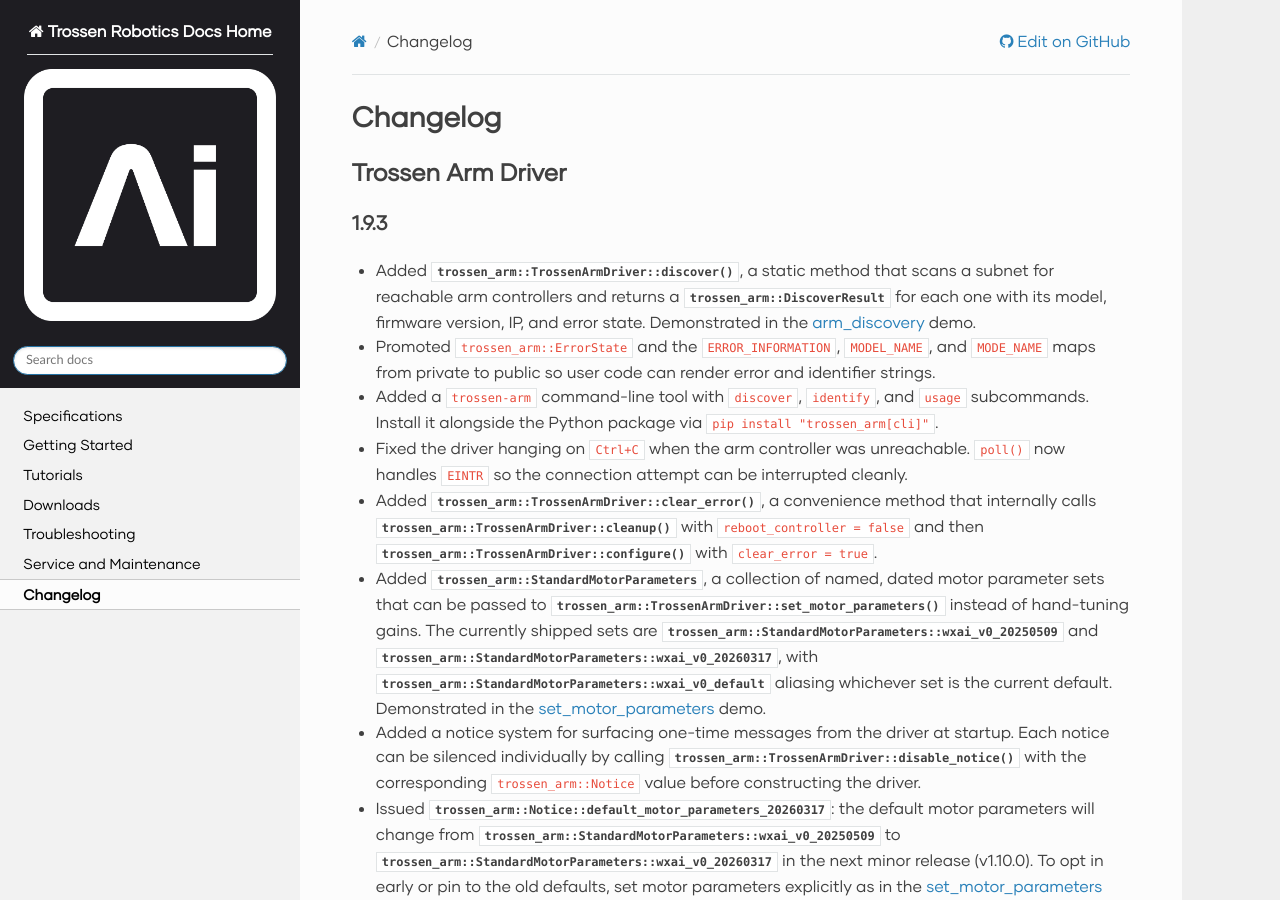
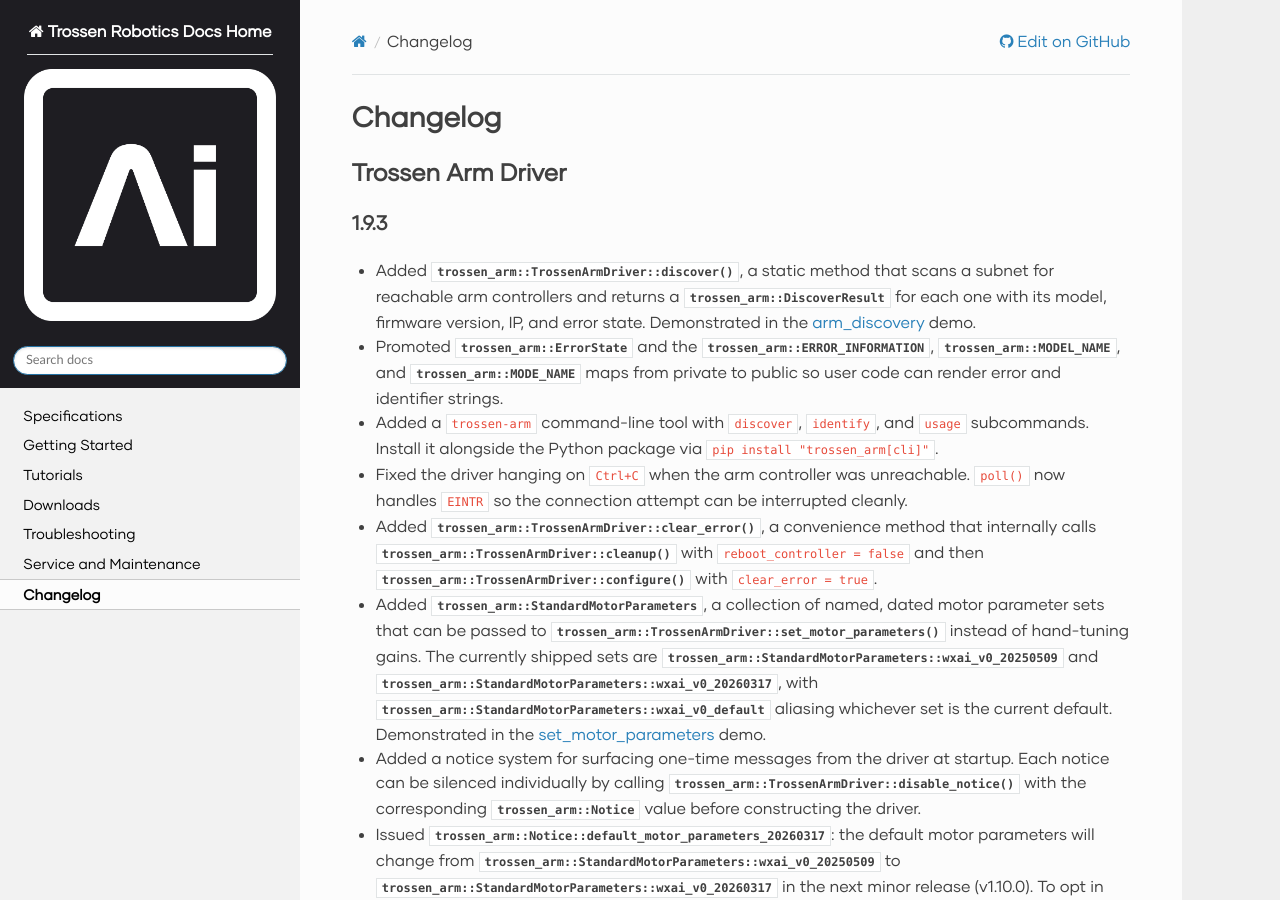
Before and after one commit to TrossenRobotics/trossen_arm, a Sphinx documentation site: the page built from docs/changelog.rst, in a window 1280 px wide and 900 px high. Built offline with Sphinx 7.4.7 and the Read the Docs theme 3.1.0, drawn with Linux system fonts in a browser that asks for light colours; some web fonts are replaced; pages that are not in the unit, such as notebooks, are missing from menus.

```diff
--- a/docs/changelog.rst
+++ b/docs/changelog.rst
@@ -10,7 +10,7 @@ Trossen Arm Driver
 
 - Added :func:`trossen_arm::TrossenArmDriver::discover`, a static method that scans a subnet for reachable arm controllers and returns a :class:`trossen_arm::DiscoverResult` for each one with its model, firmware version, IP, and error state.
   Demonstrated in the :ref:`getting_started/demo_scripts:`arm_discovery`_` demo.
-- Promoted ``trossen_arm::ErrorState`` and the ``ERROR_INFORMATION``, ``MODEL_NAME``, and ``MODE_NAME`` maps from private to public so user code can render error and identifier strings.
+- Promoted :enum:`trossen_arm::ErrorState` and the :var:`trossen_arm::ERROR_INFORMATION`, :var:`trossen_arm::MODEL_NAME`, and :var:`trossen_arm::MODE_NAME` maps from private to public so user code can render error and identifier strings.
 - Added a ``trossen-arm`` command-line tool with ``discover``, ``identify``, and ``usage`` subcommands.
   Install it alongside the Python package via ``pip install "trossen_arm[cli]"``.
 - Fixed the driver hanging on ``Ctrl+C`` when the arm controller was unreachable.
@@ -20,7 +20,7 @@ Trossen Arm Driver
   The currently shipped sets are :member:`trossen_arm::StandardMotorParameters::wxai_v0_20250509` and :member:`trossen_arm::StandardMotorParameters::wxai_v0_20260317`, with :member:`trossen_arm::StandardMotorParameters::wxai_v0_default` aliasing whichever set is the current default.
   Demonstrated in the :ref:`getting_started/demo_scripts:`set_motor_parameters`_` demo.
 - Added a notice system for surfacing one-time messages from the driver at startup.
-  Each notice can be silenced individually by calling :func:`trossen_arm::TrossenArmDriver::disable_notice` with the corresponding ``trossen_arm::Notice`` value before constructing the driver.
+  Each notice can be silenced individually by calling :func:`trossen_arm::TrossenArmDriver::disable_notice` with the corresponding :enum:`trossen_arm::Notice` value before constructing the driver.
 - Issued :enumerator:`trossen_arm::Notice::default_motor_parameters_20260317`: the default motor parameters will change from :member:`trossen_arm::StandardMotorParameters::wxai_v0_20250509` to :member:`trossen_arm::StandardMotorParameters::wxai_v0_20260317` in the next minor release (v1.10.0).
   To opt in early or pin to the old defaults, set motor parameters explicitly as in the :ref:`getting_started/demo_scripts:`set_motor_parameters`_` demo.
 - Switching into :enumerator:`trossen_arm::Mode::velocity`, :enumerator:`trossen_arm::Mode::external_effort`, or :enumerator:`trossen_arm::Mode::effort` now starts from a zero command instead of seeding from the latest measurement, preventing unintended motion at the moment the mode changes.
```
